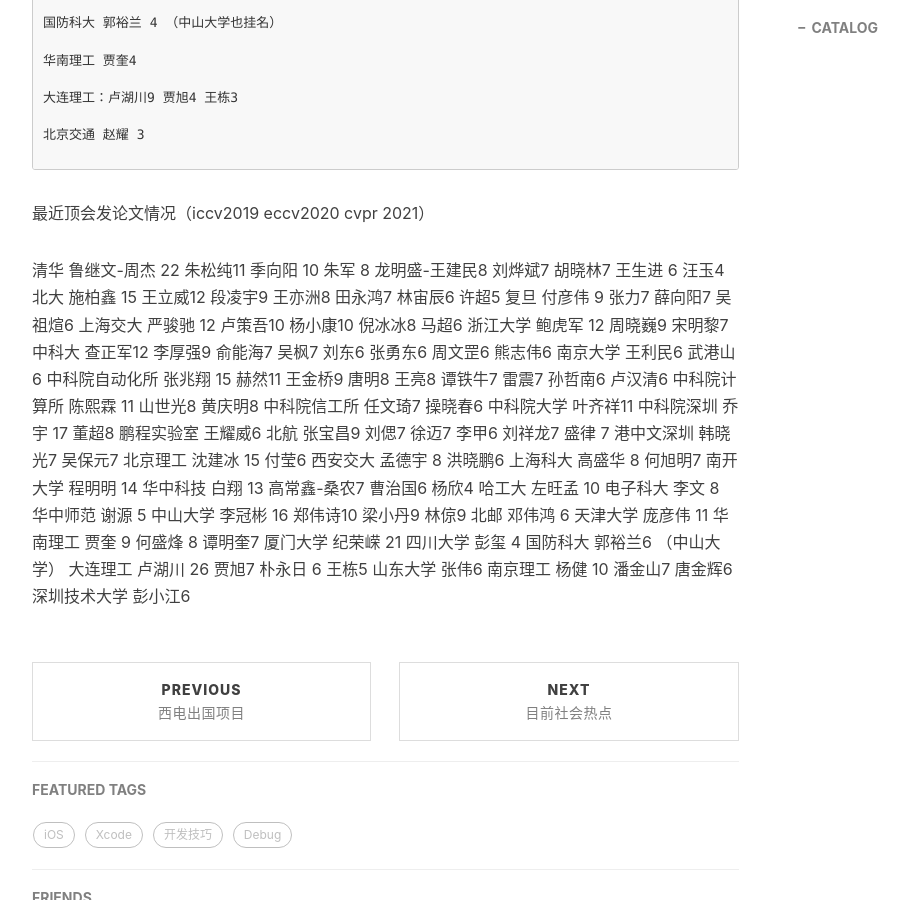
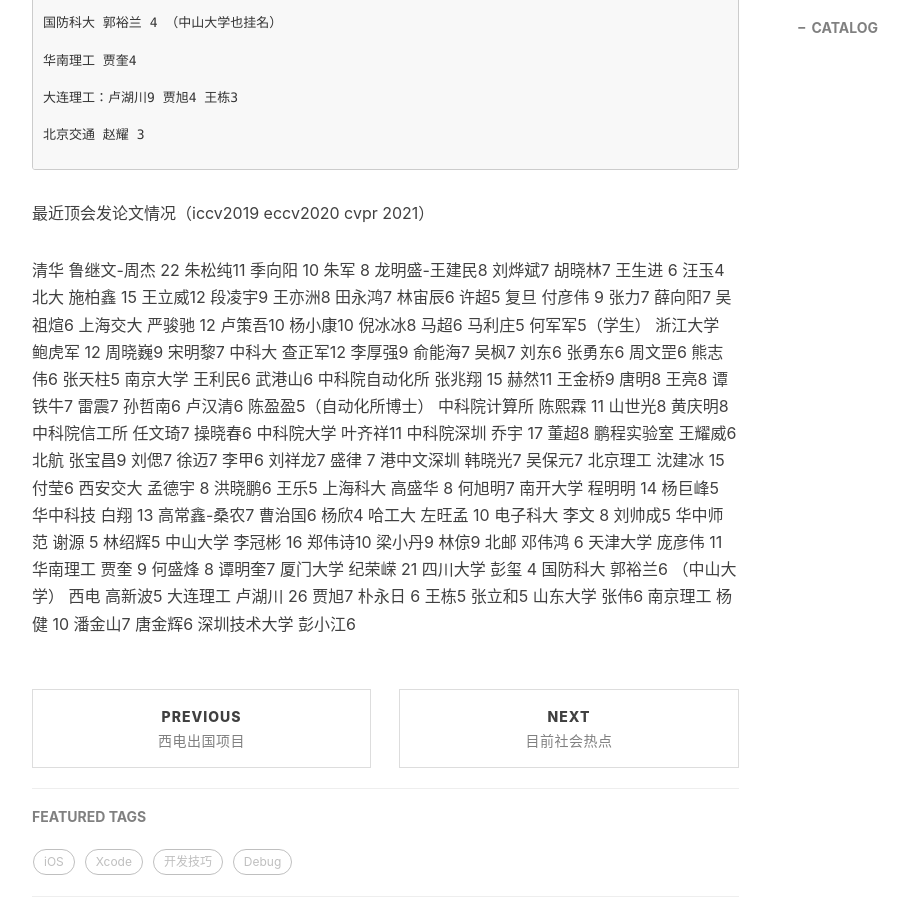
Before and after one commit to pengjiao123/pengjiao123.github.io, a Jekyll site: the page built from _posts/2021-07-07-大陆地区非计算机软件学院老师招生.md, in a window 1280 px wide and 900 px high, scrolled down 4929 px. Shown: the whole window, without its empty margins (233-1142 px from the left). Built offline with Jekyll 4.4.1, drawn with Linux system fonts in a browser that asks for light colours; nearby versions of some CDN libraries; comment, search, counter and statistics services are not loaded.

Commit message:
Update 2021-07-07-大陆地区非计算机软件学院老师招生.md

```diff
--- a/_posts/2021-07-07-大陆地区非计算机软件学院老师招生.md
+++ b/_posts/2021-07-07-大陆地区非计算机软件学院老师招生.md
@@ -172,11 +172,11 @@
 清华 鲁继文-周杰 22 朱松纯11 季向阳 10 朱军 8 龙明盛-王建民8 刘烨斌7 胡晓林7  王生进 6 汪玉4
 北大 施柏鑫 15 王立威12 段凌宇9 王亦洲8 田永鸿7 林宙辰6  许超5
 复旦 付彦伟 9 张力7 薛向阳7 吴祖煊6
-上海交大 严骏驰 12 卢策吾10 杨小康10 倪冰冰8 马超6
+上海交大 严骏驰 12 卢策吾10 杨小康10 倪冰冰8 马超6 马利庄5 何军军5（学生）
 浙江大学 鲍虎军 12 周晓巍9 宋明黎7
-中科大 查正军12 李厚强9 俞能海7 吴枫7 刘东6 张勇东6 周文罡6 熊志伟6
+中科大 查正军12 李厚强9 俞能海7 吴枫7 刘东6 张勇东6 周文罡6 熊志伟6 张天柱5
 南京大学 王利民6 武港山6
-中科院自动化所 张兆翔 15 赫然11 王金桥9 唐明8 王亮8 谭铁牛7 雷震7 孙哲南6 卢汉清6
+中科院自动化所 张兆翔 15 赫然11 王金桥9 唐明8 王亮8 谭铁牛7 雷震7 孙哲南6 卢汉清6 陈盈盈5（自动化所博士）
 中科院计算所 陈熙霖 11 山世光8 黄庆明8
 中科院信工所 任文琦7 操晓春6
 中科院大学 叶齐祥11
@@ -185,13 +185,13 @@
 北航 张宝昌9 刘偲7 徐迈7 李甲6 刘祥龙7  盛律 7
 港中文深圳 韩晓光7 吴保元7
 北京理工 沈建冰 15 付莹6
-西安交大 孟德宇 8 洪晓鹏6
+西安交大 孟德宇 8 洪晓鹏6 王乐5
 上海科大 高盛华 8 何旭明7
-南开大学 程明明 14
+南开大学 程明明 14 杨巨峰5
 华中科技 白翔 13 高常鑫-桑农7 曹治国6 杨欣4
 哈工大 左旺孟 10
-电子科大 李文 8
-华中师范 谢源 5
+电子科大 李文 8 刘帅成5
+华中师范 谢源 5 林绍辉5
 中山大学 李冠彬 16 郑伟诗10 梁小丹9 林倞9
 北邮 邓伟鸿 6
 天津大学 庞彦伟 11
@@ -199,7 +199,8 @@
 厦门大学 纪荣嵘 21
 四川大学 彭玺 4
 国防科大 郭裕兰6 （中山大学）
-大连理工 卢湖川 26 贾旭7 朴永日 6 王栋5
+西电 高新波5
+大连理工 卢湖川 26 贾旭7 朴永日 6 王栋5 张立和5
 山东大学 张伟6
 南京理工 杨健 10 潘金山7 唐金辉6
 深圳技术大学 彭小江6
```
